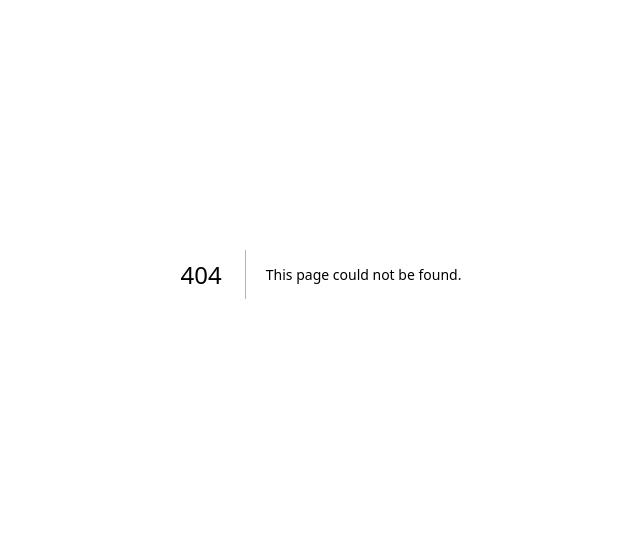
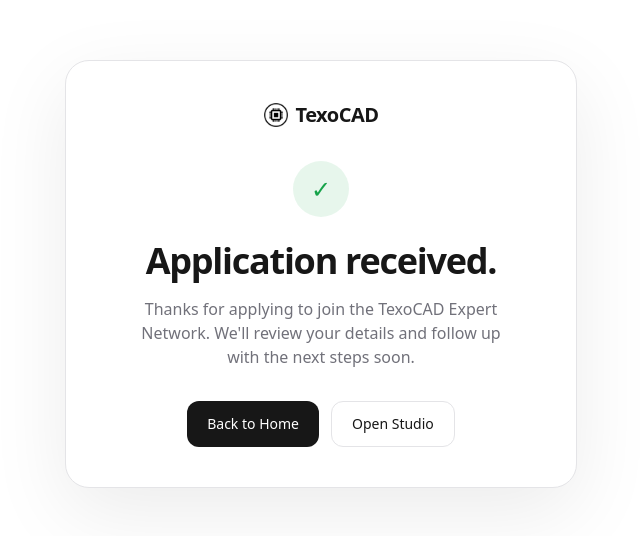
Before and after one commit to torayeff/texocad-ui, a Next.js app: page /expert-network/success in a window 1280 px wide. Before the commit this address had no page. Shown: the part 126-662 px from the top of the page, without its empty margins (319-959 px from the left). Built offline with nearby package versions, Linux system fonts and the light colour scheme.

Commit message:
Add expert network application flow

```diff
--- /dev/null
+++ b/app/expert-network/page.tsx
@@ -0,0 +1,32 @@
+import type { Metadata } from "next";
+import Script from "next/script";
+
+import { SITE_ROUTES } from "@/app/lib/site";
+
+const TALLY_FORM_URL =
+  "https://tally.so/r/EkZGVr?transparentBackground=1&formEventsForwarding=1";
+
+export const metadata: Metadata = {
+  title: "Join the TexoCAD Expert Network",
+  alternates: {
+    canonical: SITE_ROUTES.expertNetwork,
+  },
+};
+
+export default function ExpertNetworkPage() {
+  return (
+    <main className="fixed inset-0 overflow-hidden bg-background">
+      <Script
+        src="https://tally.so/widgets/embed.js"
+        strategy="afterInteractive"
+      />
+      <iframe
+        data-tally-src={TALLY_FORM_URL}
+        title="Join the TexoCAD Expert Network"
+        width="100%"
+        height="100%"
+        className="absolute inset-0 border-0"
+      />
+    </main>
+  );
+}
--- /dev/null
+++ b/app/expert-network/success/page.tsx
@@ -0,0 +1,57 @@
+import type { Metadata } from "next";
+import Link from "next/link";
+
+import { ThemeLogo } from "@/app/components/theme-logo";
+import { SITE_ROUTES } from "@/app/lib/site";
+
+export const metadata: Metadata = {
+  title: "Application Received",
+  robots: {
+    index: false,
+    follow: false,
+  },
+};
+
+export default function ExpertNetworkSuccessPage() {
+  return (
+    <main className="flex min-h-dvh items-center justify-center bg-background px-6 py-12 text-foreground">
+      <section className="w-full max-w-lg rounded-3xl border border-border bg-card p-8 text-center shadow-[0_24px_80px_rgb(0_0_0_/_0.08)] sm:p-10">
+        <Link
+          href={SITE_ROUTES.home}
+          className="mx-auto mb-8 inline-flex items-center gap-2 text-xl font-semibold tracking-tight"
+          aria-label="TexoCAD home"
+        >
+          <ThemeLogo alt="" width={24} height={24} priority />
+          <span>TexoCAD</span>
+        </Link>
+
+        <div className="mx-auto mb-6 grid size-14 place-items-center rounded-full bg-success/10 text-2xl text-success">
+          ✓
+        </div>
+
+        <h1 className="text-balance text-3xl font-semibold tracking-[-0.035em] sm:text-4xl">
+          Application received.
+        </h1>
+        <p className="mx-auto mt-4 max-w-sm text-sm leading-6 text-muted-foreground sm:text-base">
+          Thanks for applying to join the TexoCAD Expert Network. We&apos;ll
+          review your details and follow up with the next steps soon.
+        </p>
+
+        <div className="mt-8 flex flex-col justify-center gap-3 sm:flex-row">
+          <Link
+            href={SITE_ROUTES.home}
+            className="inline-flex items-center justify-center rounded-xl bg-foreground px-5 py-3 text-sm font-medium text-background transition-colors hover:bg-foreground/90"
+          >
+            Back to Home
+          </Link>
+          <Link
+            href={SITE_ROUTES.studio}
+            className="inline-flex items-center justify-center rounded-xl border border-border px-5 py-3 text-sm font-medium text-foreground transition-colors hover:bg-muted"
+          >
+            Open Studio
+          </Link>
+        </div>
+      </section>
+    </main>
+  );
+}
--- a/app/lib/site.ts
+++ b/app/lib/site.ts
@@ -39,6 +39,8 @@
   home: "/",
   studio: "/studio",
   pricing: "/pricing",
+  expertNetwork: "/expert-network",
+  expertNetworkSuccess: "/expert-network/success",
   privacy: "/privacy",
   viewer: "/viewer",
   terms: "/terms",
--- a/app/page.tsx
+++ b/app/page.tsx
@@ -23,8 +23,6 @@
     canonical: SITE_ROUTES.home,
   },
 };
-
-const EXPERT_NETWORK_FORM_URL = "https://tally.so/r/EkZGVr";
 
 export default function Home() {
   const jsonLd = {
@@ -143,17 +141,15 @@
                     Are you a CAD expert?
                   </p>
                   <p className="mt-2 text-sm leading-6 text-muted-foreground">
-                    Join TexoCAD's expert network for paid CAD project work.
+                    Join TexoCAD&apos;s expert network for paid CAD project work.
                   </p>
                 </div>
-                <a
-                  href={EXPERT_NETWORK_FORM_URL}
-                  target="_blank"
-                  rel="noopener noreferrer"
+                <Link
+                  href={SITE_ROUTES.expertNetwork}
                   className="inline-flex shrink-0 items-center justify-center rounded-xl border border-accent/25 bg-accent/5 px-5 py-2.5 text-sm font-medium text-accent transition-colors hover:bg-accent/10"
                 >
                   Apply to Join
-                </a>
+                </Link>
               </div>
             </div>
           </div>
--- a/app/sitemap.ts
+++ b/app/sitemap.ts
@@ -19,6 +19,12 @@
       priority: 0.8,
     },
     {
+      url: `${SITE_URL}${SITE_ROUTES.expertNetwork}`,
+      lastModified: now,
+      changeFrequency: "monthly",
+      priority: 0.7,
+    },
+    {
       url: `${SITE_URL}${SITE_ROUTES.studio}`,
       lastModified: now,
       changeFrequency: "weekly",
```
